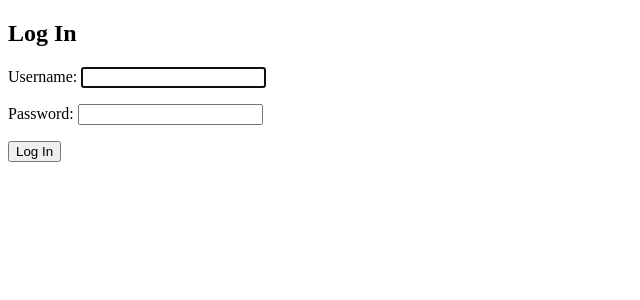
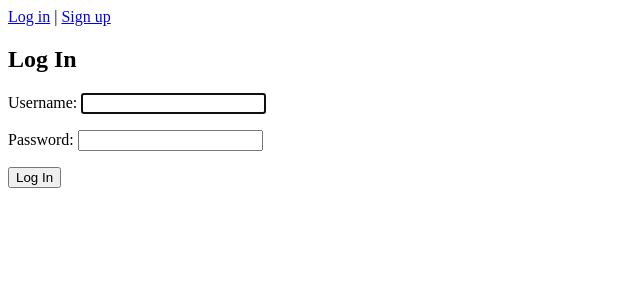
Before and after one commit to eenblam/hey, a Django app: page /account/login/ in a window 1280 px wide. Shown: the top 300 px of the page, without its empty margins (0-640 px from the left). Run offline with Django 4.2, Linux system fonts and the light colour scheme.

Commit message:
Show auth options in base template, not just index

```diff
--- a/templates/base.html
+++ b/templates/base.html
@@ -7,6 +7,15 @@
     </head>
     <body>
         <main>
+            {% if user.is_authenticated %}
+                <p>
+                Logged in as {{ user.username }}.
+                (<a href="{% url 'logout' %}">logout</a>)
+                </p>
+            {% else %}
+                <a href="{% url 'login' %}">Log in</a> |
+                <a href="{% url 'signup' %}">Sign up</a>
+            {% endif %}
             {% block content %}
             {% endblock %}
         </main>
```
Also changed, not shown: config/templates/core/index.html (+0 -9 lines).
